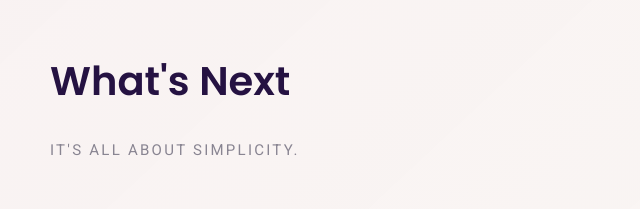
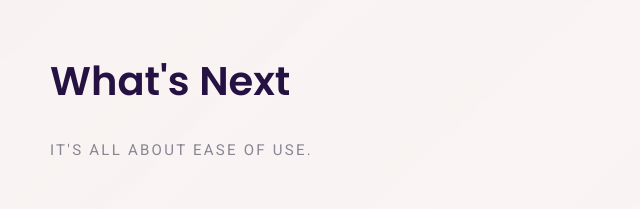
Before and after one commit to sirst7/sirst7.github.io, a plain HTML site: page index.html in a window 1280 px wide. Shown: the part 3080-3289 px from the top of the page, 35-675 px from the left. Drawn offline with Linux system fonts and the light colour scheme.

Commit message:
Update after yo changed
Ease of use

```diff
--- a/index.html
+++ b/index.html
@@ -645,7 +645,7 @@
 						<div class="col-lg-6">
 							<header class="section-title align-left">
 								<h2>What's Next</h2>
-								<div class="subtitle text-uppercase">It's all about simplicity.</div>
+								<div class="subtitle text-uppercase">It's all about ease of use.</div>
 							</header>
 							<div class="row">
 								<div class="col-lg-6">
```
